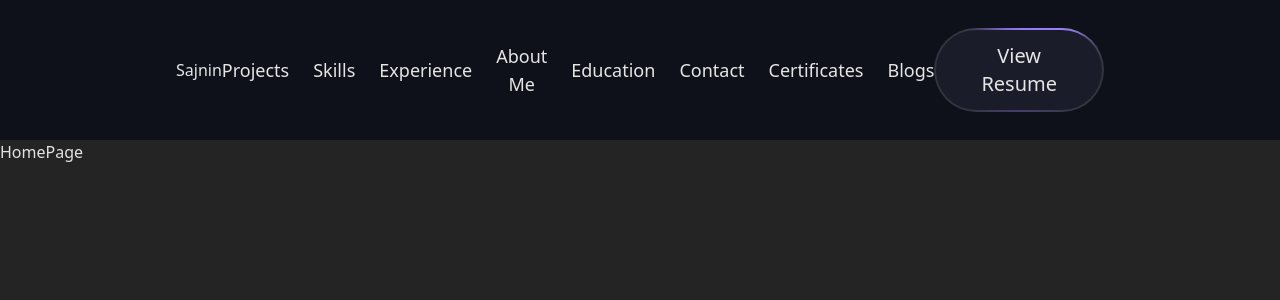
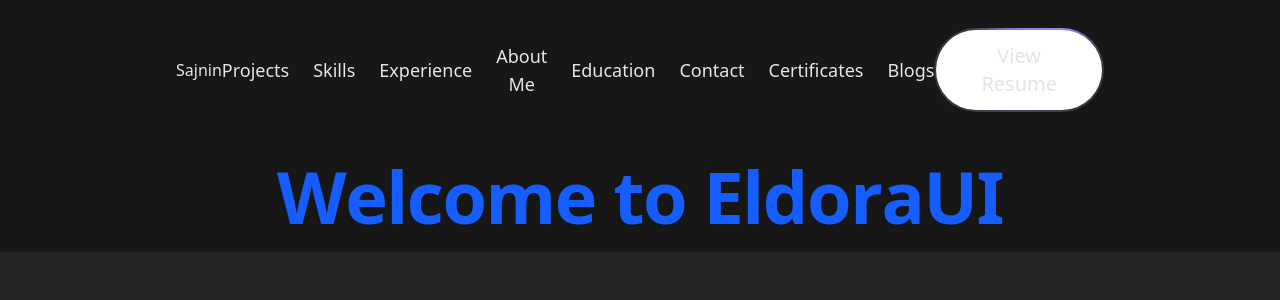
Before and after one commit to Sajnin14/sajnin-frontend, a React (Vite) app: page / in a window 1280 px wide. Shown: the top 300 px of the page. Built offline with nearby package versions, Linux system fonts and the light colour scheme.

Commit message:
eldora ui installed

```diff
--- a/src/AllPages/HomePage.jsx
+++ b/src/AllPages/HomePage.jsx
@@ -1,7 +1,10 @@
-import React from 'react'
+import HeroSction from "@/components/Common/HomePageComponents/HeroSction";
+import React from "react";
 
 export default function HomePage() {
   return (
-    <div>HomePage</div>
-  )
+    <div>
+      <HeroSction />
+    </div>
+  );
 }
--- a/src/App.css
+++ b/src/App.css
@@ -1 +1,123 @@
 @import "tailwindcss";
+@import "tw-animate-css";
+
+@custom-variant dark (&:is(.dark *));
+
+@theme inline {
+  --radius-sm: calc(var(--radius) - 4px);
+  --radius-md: calc(var(--radius) - 2px);
+  --radius-lg: var(--radius);
+  --radius-xl: calc(var(--radius) + 4px);
+  --radius-2xl: calc(var(--radius) + 8px);
+  --radius-3xl: calc(var(--radius) + 12px);
+  --radius-4xl: calc(var(--radius) + 16px);
+  --color-background: var(--background);
+  --color-foreground: var(--foreground);
+  --color-card: var(--card);
+  --color-card-foreground: var(--card-foreground);
+  --color-popover: var(--popover);
+  --color-popover-foreground: var(--popover-foreground);
+  --color-primary: var(--primary);
+  --color-primary-foreground: var(--primary-foreground);
+  --color-secondary: var(--secondary);
+  --color-secondary-foreground: var(--secondary-foreground);
+  --color-muted: var(--muted);
+  --color-muted-foreground: var(--muted-foreground);
+  --color-accent: var(--accent);
+  --color-accent-foreground: var(--accent-foreground);
+  --color-destructive: var(--destructive);
+  --color-border: var(--border);
+  --color-input: var(--input);
+  --color-ring: var(--ring);
+  --color-chart-1: var(--chart-1);
+  --color-chart-2: var(--chart-2);
+  --color-chart-3: var(--chart-3);
+  --color-chart-4: var(--chart-4);
+  --color-chart-5: var(--chart-5);
+  --color-sidebar: var(--sidebar);
+  --color-sidebar-foreground: var(--sidebar-foreground);
+  --color-sidebar-primary: var(--sidebar-primary);
+  --color-sidebar-primary-foreground: var(--sidebar-primary-foreground);
+  --color-sidebar-accent: var(--sidebar-accent);
+  --color-sidebar-accent-foreground: var(--sidebar-accent-foreground);
+  --color-sidebar-border: var(--sidebar-border);
+  --color-sidebar-ring: var(--sidebar-ring);
+}
+
+:root {
+  --radius: 0.625rem;
+  --background: oklch(1 0 0);
+  --foreground: oklch(0.145 0 0);
+  --card: oklch(1 0 0);
+  --card-foreground: oklch(0.145 0 0);
+  --popover: oklch(1 0 0);
+  --popover-foreground: oklch(0.145 0 0);
+  --primary: oklch(0.205 0 0);
+  --primary-foreground: oklch(0.985 0 0);
+  --secondary: oklch(0.97 0 0);
+  --secondary-foreground: oklch(0.205 0 0);
+  --muted: oklch(0.97 0 0);
+  --muted-foreground: oklch(0.556 0 0);
+  --accent: oklch(0.97 0 0);
+  --accent-foreground: oklch(0.205 0 0);
+  --destructive: oklch(0.577 0.245 27.325);
+  --border: oklch(0.922 0 0);
+  --input: oklch(0.922 0 0);
+  --ring: oklch(0.708 0 0);
+  --chart-1: oklch(0.646 0.222 41.116);
+  --chart-2: oklch(0.6 0.118 184.704);
+  --chart-3: oklch(0.398 0.07 227.392);
+  --chart-4: oklch(0.828 0.189 84.429);
+  --chart-5: oklch(0.769 0.188 70.08);
+  --sidebar: oklch(0.985 0 0);
+  --sidebar-foreground: oklch(0.145 0 0);
+  --sidebar-primary: oklch(0.205 0 0);
+  --sidebar-primary-foreground: oklch(0.985 0 0);
+  --sidebar-accent: oklch(0.97 0 0);
+  --sidebar-accent-foreground: oklch(0.205 0 0);
+  --sidebar-border: oklch(0.922 0 0);
+  --sidebar-ring: oklch(0.708 0 0);
+}
+
+.dark {
+  --background: oklch(0.145 0 0);
+  --foreground: oklch(0.985 0 0);
+  --card: oklch(0.205 0 0);
+  --card-foreground: oklch(0.985 0 0);
+  --popover: oklch(0.205 0 0);
+  --popover-foreground: oklch(0.985 0 0);
+  --primary: oklch(0.922 0 0);
+  --primary-foreground: oklch(0.205 0 0);
+  --secondary: oklch(0.269 0 0);
+  --secondary-foreground: oklch(0.985 0 0);
+  --muted: oklch(0.269 0 0);
+  --muted-foreground: oklch(0.708 0 0);
+  --accent: oklch(0.269 0 0);
+  --accent-foreground: oklch(0.985 0 0);
+  --destructive: oklch(0.704 0.191 22.216);
+  --border: oklch(1 0 0 / 10%);
+  --input: oklch(1 0 0 / 15%);
+  --ring: oklch(0.556 0 0);
+  --chart-1: oklch(0.488 0.243 264.376);
+  --chart-2: oklch(0.696 0.17 162.48);
+  --chart-3: oklch(0.769 0.188 70.08);
+  --chart-4: oklch(0.627 0.265 303.9);
+  --chart-5: oklch(0.645 0.246 16.439);
+  --sidebar: oklch(0.205 0 0);
+  --sidebar-foreground: oklch(0.985 0 0);
+  --sidebar-primary: oklch(0.488 0.243 264.376);
+  --sidebar-primary-foreground: oklch(0.985 0 0);
+  --sidebar-accent: oklch(0.269 0 0);
+  --sidebar-accent-foreground: oklch(0.985 0 0);
+  --sidebar-border: oklch(1 0 0 / 10%);
+  --sidebar-ring: oklch(0.556 0 0);
+}
+
+@layer base {
+  * {
+    @apply border-border outline-ring/50;
+  }
+  body {
+    @apply bg-background text-foreground;
+  }
+}
--- /dev/null
+++ b/src/components/Common/HomePageComponents/HeroSction.jsx
@@ -0,0 +1,19 @@
+import React from "react";
+import Container from "@/components/Common/Container";
+import { LetterPullUpText } from "@/components/ui/letter-pull-up-text";
+import { FontWeightText } from "@/components/ui/font-weight-text";
+
+export default function HeroSction() {
+  return (
+    <div className="w-full bg-primary">
+      <Container>
+        <div>
+          <LetterPullUpText
+            text="Welcome to EldoraUI"
+            className="text-blue-600"
+          />
+        </div>
+      </Container>
+    </div>
+  );
+}
--- /dev/null
+++ b/src/components/ui/font-weight-text.jsx
@@ -0,0 +1,65 @@
+import { useEffect, useRef } from "react"
+
+import { cn } from "@/lib/utils"
+
+export function FontWeightText({
+  text,
+  className = "",
+  fontSize = 150,
+  minWeight = 0,
+  maxWeight = 840,
+  animationDuration = 1.5,
+  delayMultiplier = 0.25
+}) {
+  const containerRef = useRef(null)
+
+  useEffect(() => {
+    if (!containerRef.current) return
+
+    const spans = containerRef.current.querySelectorAll("span")
+    const numLetters = spans.length
+
+    spans.forEach((span, i) => {
+      const mappedIndex = i - numLetters / 2
+      span.style.animationDelay = mappedIndex * delayMultiplier + "s"
+    })
+  }, [text, delayMultiplier])
+
+  const characters = text.split("").map((char, index) => (
+    <span
+      key={index}
+      aria-hidden="true"
+      style={{
+        animation: `breath ${animationDuration}s alternate cubic-bezier(0.37, 0, 0.63, 1) infinite`,
+        animationFillMode: "both",
+        fontVariationSettings: `"wght" ${minWeight}`,
+      }}>
+      {char}
+    </span>
+  ))
+
+  return (
+    <div className="flex items-center justify-center">
+      <p
+        className={cn("m-0 font-sans", className)}
+        ref={containerRef}
+        aria-label={text}
+        style={{
+          fontSize: `${fontSize}px`,
+          fontFeatureSettings: '"wght"',
+        }}>
+        {characters}
+        <style jsx>{`
+          @keyframes breath {
+            0% {
+              font-variation-settings: "wght" ${minWeight};
+            }
+            100% {
+              font-variation-settings: "wght" ${maxWeight};
+            }
+          }
+        `}</style>
+      </p>
+    </div>
+  );
+}
--- /dev/null
+++ b/src/components/ui/letter-pull-up-text.jsx
@@ -0,0 +1,42 @@
+import clsx from "clsx"
+import { motion } from "motion/react"
+
+export const LetterPullUpText = ({
+  text = "",
+  className = "",
+}) => {
+  const letters = text.split("")
+
+  const pullupVariant = {
+    initial: { y: 100, opacity: 0 },
+    animate: (i) => ({
+      y: 0,
+      opacity: 1,
+      transition: {
+        delay: i * 0.05, // Delay each letter's animation by 0.05 seconds
+        duration: 0.5, // Adjust duration for smoothness
+      },
+    }),
+  }
+
+  return (
+    <div className={clsx("flex justify-center", className)}>
+      {letters.map((letter, i) => (
+        <motion.h1
+          key={i}
+          variants={pullupVariant}
+          initial="initial"
+          animate="animate"
+          custom={i}
+          className={clsx(
+            "font-display text-center font-bold drop-shadow-sm",
+            "text-4xl md:text-5xl lg:text-6xl xl:text-7xl",
+            "tracking-[-0.02em]",
+            "md:leading-[4rem] lg:leading-[4.5rem] xl:leading-[5rem]"
+          )}>
+          {letter === " " ? <span>&nbsp;</span> : letter}
+        </motion.h1>
+      ))}
+    </div>
+  );
+}
--- /dev/null
+++ b/src/lib/utils.js
@@ -0,0 +1,6 @@
+import { clsx } from "clsx";
+import { twMerge } from "tailwind-merge"
+
+export function cn(...inputs) {
+  return twMerge(clsx(inputs));
+}
--- a/vite.config.js
+++ b/vite.config.js
@@ -1,8 +1,14 @@
 import { defineConfig } from "vite";
 import react from "@vitejs/plugin-react";
 import tailwindcss from "@tailwindcss/vite";
+import path from "path"
 
 // https://vite.dev/config/
 export default defineConfig({
   plugins: [react(), tailwindcss()],
+  resolve: {
+    alias: {
+      "@": path.resolve(__dirname, "./src"),
+    },
+  },
 });
```
Also changed, not shown: jsconfig.json (added, +8 -0 lines), package.json (+7 -1 lines), components.json (added), 1 other file (tests, documents, lock files or other folders).
